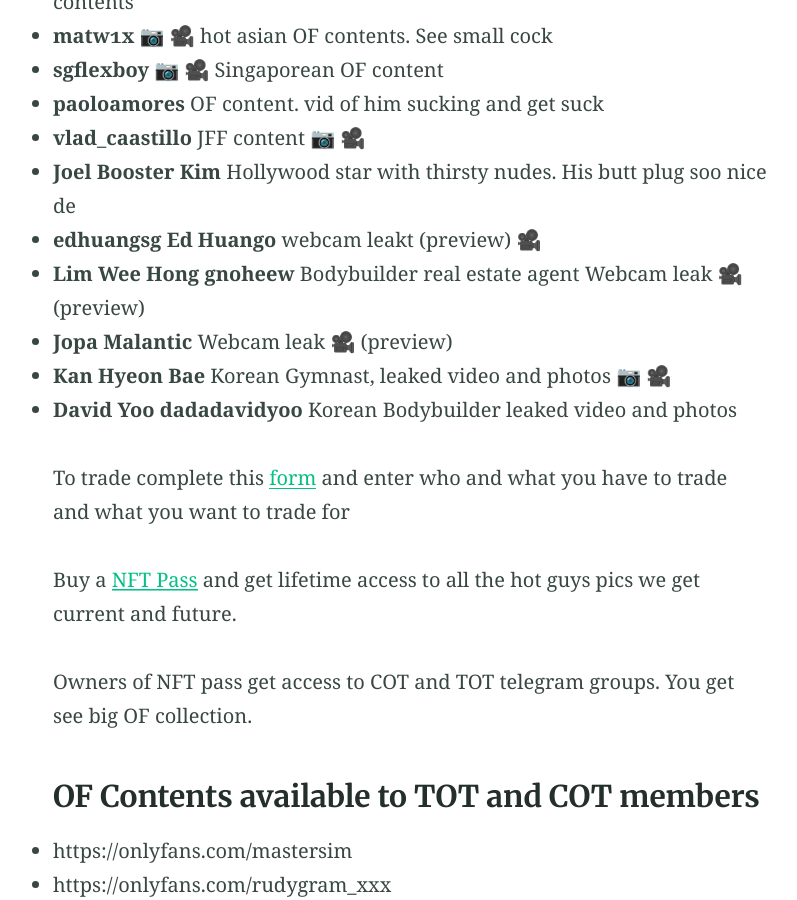
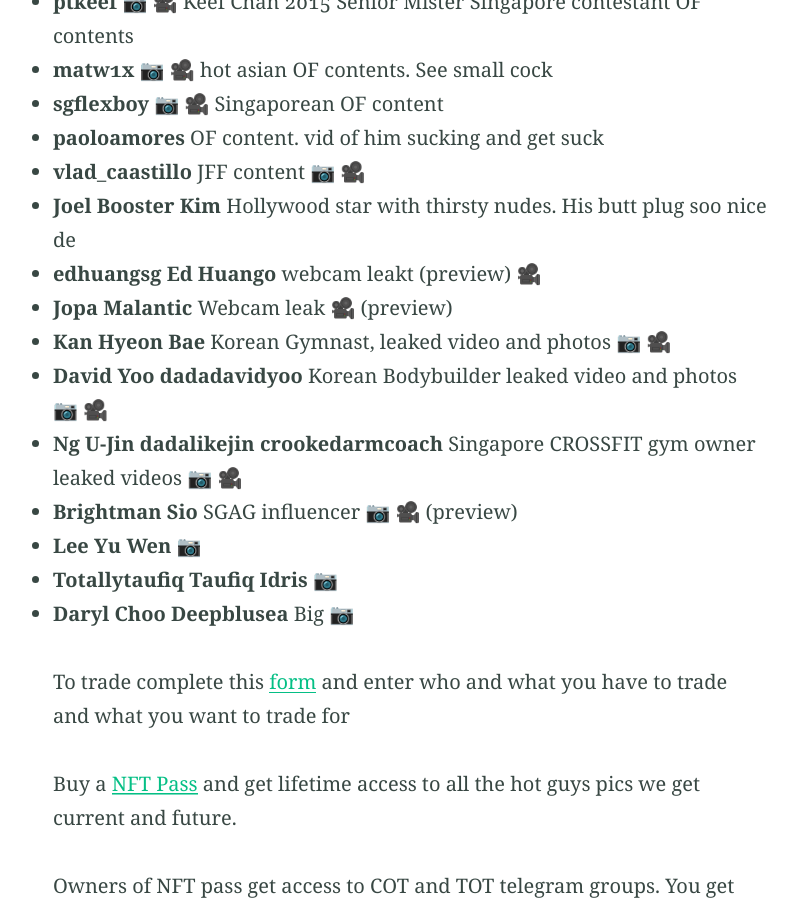
Before and after one commit to heynathanlum/wahtoon, a Jekyll site: the page built from xxx-list.md, in a window 1280 px wide and 900 px high, scrolled down 2306 px. Shown: the whole window, without its empty margins (230-1027 px from the left). Built offline with Jekyll 4.4.1, drawn with Linux system fonts in a browser that asks for light colours; some of the changed text lies outside the part shown.

Commit message:
Update xxx-list.md

```diff
--- a/xxx-list.md
+++ b/xxx-list.md
@@ -60,10 +60,14 @@ Wahtoon.com Singapore's best source for tasty images of Asian Persuasion celebs
 - **vlad_caastillo** JFF content 📷 🎥
 - **Joel Booster Kim** Hollywood star with thirsty nudes. His butt plug soo nice de
 - **edhuangsg Ed Huango** webcam leakt (preview) 🎥
-- **Lim Wee Hong gnoheew** Bodybuilder real estate agent Webcam leak  🎥 (preview)
 - **Jopa Malantic** Webcam leak 🎥 (preview)
 - **Kan Hyeon Bae** Korean Gymnast, leaked video and photos 📷 🎥
-- **David Yoo dadadavidyoo** Korean Bodybuilder leaked video and photos
+- **David Yoo dadadavidyoo** Korean Bodybuilder leaked video and photos 📷 🎥
+- **Ng U-Jin dadalikejin crookedarmcoach** Singapore CROSSFIT gym owner leaked videos 📷 🎥
+- **Brightman Sio** SGAG influencer 📷 🎥 (preview)
+- **Lee Yu Wen** 📷
+- **Totallytaufiq Taufiq Idris** 📷
+- **Daryl Choo Deepblusea** Big 📷
 
 To trade complete this [form](https://shoppy.gg/@heynathanlum/query) and enter who and what you have to trade and what you want to trade for
 
```
Also changed, not shown: other parts of xxx-list.md (+4 -1 lines).
